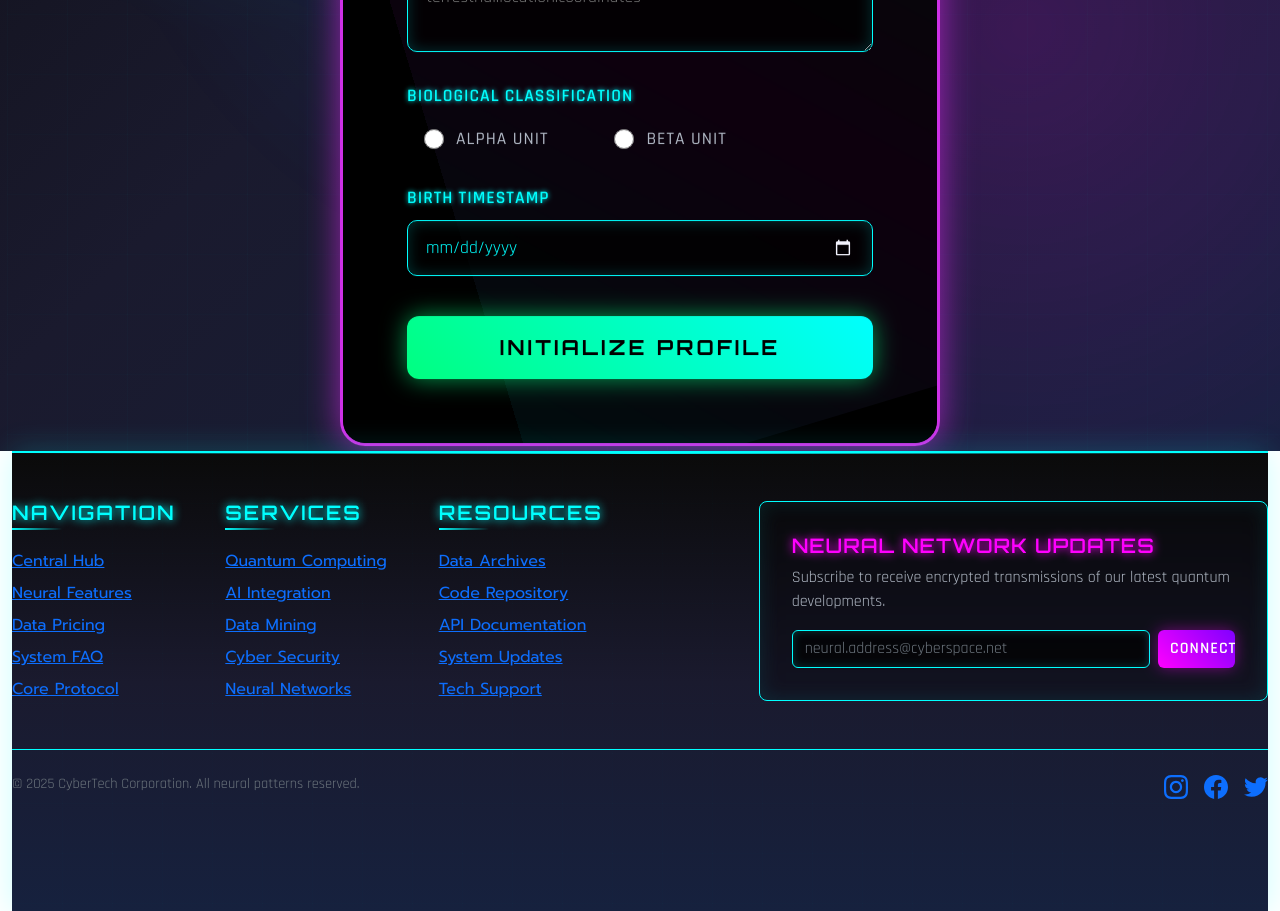
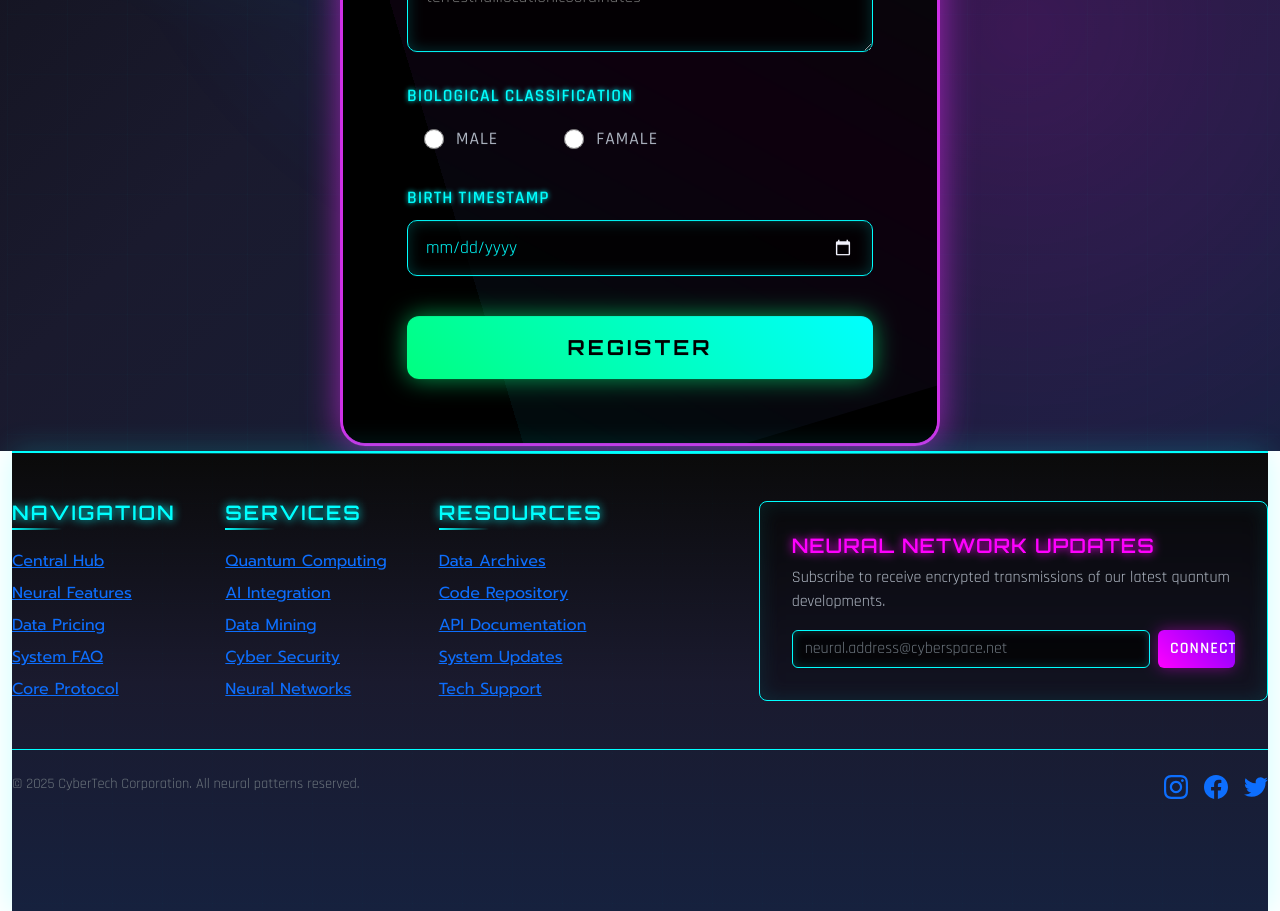
Before and after one commit to Petchrapeephat/Fron-End-01, a Next.js app: page /Register in a window 1280 px wide. Shown: the part 960-1871 px from the top of the page. Built offline with nearby package versions, Linux system fonts and the light colour scheme.

Commit message:
Update page.js

```diff
--- a/app/Register/page.js
+++ b/app/Register/page.js
@@ -599,7 +599,7 @@ export default function Register() {
                       onChange={(e) => setGender(e.target.value)}
                     />
                     <label className="scifi-radio-label" htmlFor="male">
-                      Alpha Unit
+                      Male
                     </label>
                   </div>
                   <div className="scifi-radio-container">
@@ -613,7 +613,7 @@ export default function Register() {
                       onChange={(e) => setGender(e.target.value)}
                     />
                     <label className="scifi-radio-label" htmlFor="female">
-                      Beta Unit
+                      Famale
                     </label>
                   </div>
                 </div>
@@ -633,7 +633,7 @@ export default function Register() {
               </div>
 
               <button type="submit" className="scifi-btn">
-                Initialize Profile
+                Register
               </button>
             </form>
           </div>
```
